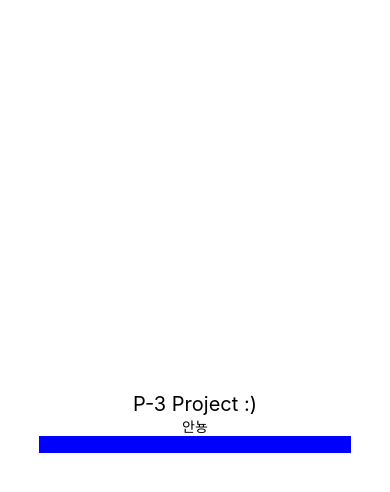
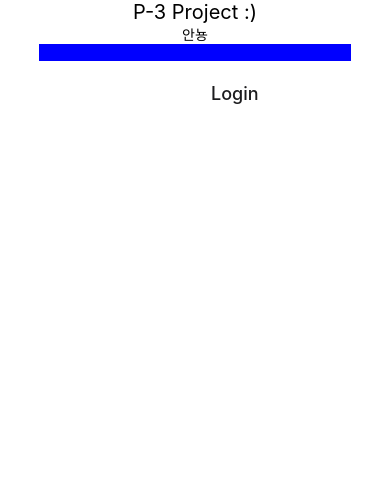
Before and after one commit to inje-megabrain/P-3-fe, a React Native app: screen / in a window 390 px wide. Shown: the top 492 px of the page. Built offline with nearby package versions, Linux system fonts and the light colour scheme.

Commit message:
chore : styled-components error, navigation 적용
babel-styled-components 오류 수정
NavigationContainer, createNativeStackNavigator 사용

```diff
--- a/App.tsx
+++ b/App.tsx
@@ -7,17 +7,34 @@
 	View,
 } from "react-native";
 import React from "react";
+import { NavigationContainer } from "@react-navigation/native";
+import { createNativeStackNavigator } from "@react-navigation/native-stack";
+import Login from "./src/Login";
+
+const Stack = createNativeStackNavigator();
 
 export default function App() {
 	return (
+		// <NavigationContainer>
+		//   <Stack.Navigator>
+		//     <Stack.Screen name="Home" component={HomeScreen} />
+		//   </Stack.Navigator>
+		// </NavigationContainer>
+		<NavigationContainer>
 			<View style={styles.container}>
 				<Text style={styles.main}>P-3 Project {":)"}</Text>
 				<TouchableOpacity>
 					<Text>안뇽</Text>
 				</TouchableOpacity>
-			<TextInput style={{ width: "80%", backgroundColor: "blue" }}></TextInput>
+				<TextInput
+					style={{ width: "80%", backgroundColor: "blue" }}
+				></TextInput>
+				<Stack.Navigator>
+					<Stack.Screen name="Login" component={Login} />
+				</Stack.Navigator>
 				<StatusBar style="auto" />
 			</View>
+		</NavigationContainer>
 	);
 }
 
--- a/babel.config.js
+++ b/babel.config.js
@@ -2,6 +2,5 @@
   api.cache(true);
   return {
     presets: ["babel-preset-expo"],
-    plugins: ["babel-plugin-styled-components"],
   };
 };
--- a/package.json
+++ b/package.json
@@ -22,7 +22,6 @@
 		"react-native-screens": "~3.18.0",
 		"react-native-web": "~0.18.9",
 		"styled-components": "^5.3.6"
-
 	},
 	"devDependencies": {
 		"@babel/core": "^7.12.9",
@@ -36,7 +35,6 @@
 		"@types/styled-components-react-native": "^5.2.0",
 		"@typescript-eslint/eslint-plugin": "^5.47.1",
 		"@typescript-eslint/parser": "^5.47.1",
-		"babel-plugin-styled-components": "^2.0.7",
 		"eslint": "^8.30.0",
 		"eslint-config-prettier": "^8.5.0",
 		"eslint-plugin-react": "^7.31.11",
```
Also changed, not shown: 2 other files (tests, documents, lock files or other folders). Lines whose indentation alone changed are shown as unchanged.
